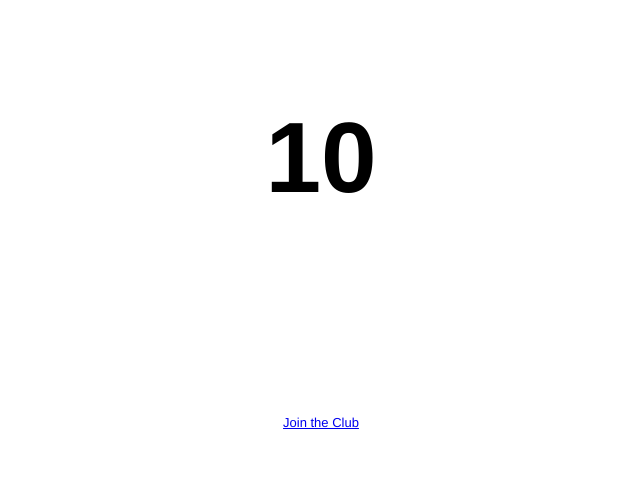
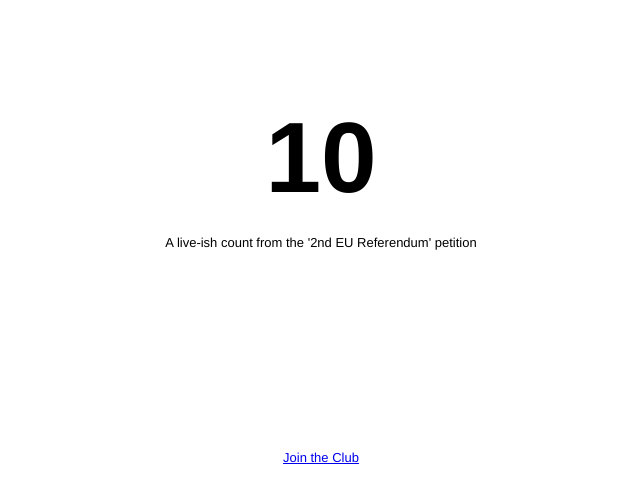
Before and after one commit to SamStenton/GovPetition-Live, a website: page index.html in a window 1280 px wide. Shown: the whole page, without its empty margins (319-959 px from the left). Drawn offline with nearby package versions, Linux system fonts and the light colour scheme; no server answers.

Commit message:
Little information

```diff
--- a/index.html
+++ b/index.html
@@ -50,6 +50,9 @@
   <body>
     <div style="margin-top: 100px" id="votes">
         <h1 style="font-size: 100px">0000</h1>
+        <p style="margin-top:20px">
+            A live-ish count from the '2nd EU Referendum' petition
+        </p>
     </div>
 
     <div style="margin-top: 20px; margin-bottom: 200px;" id="votesPer">
```
